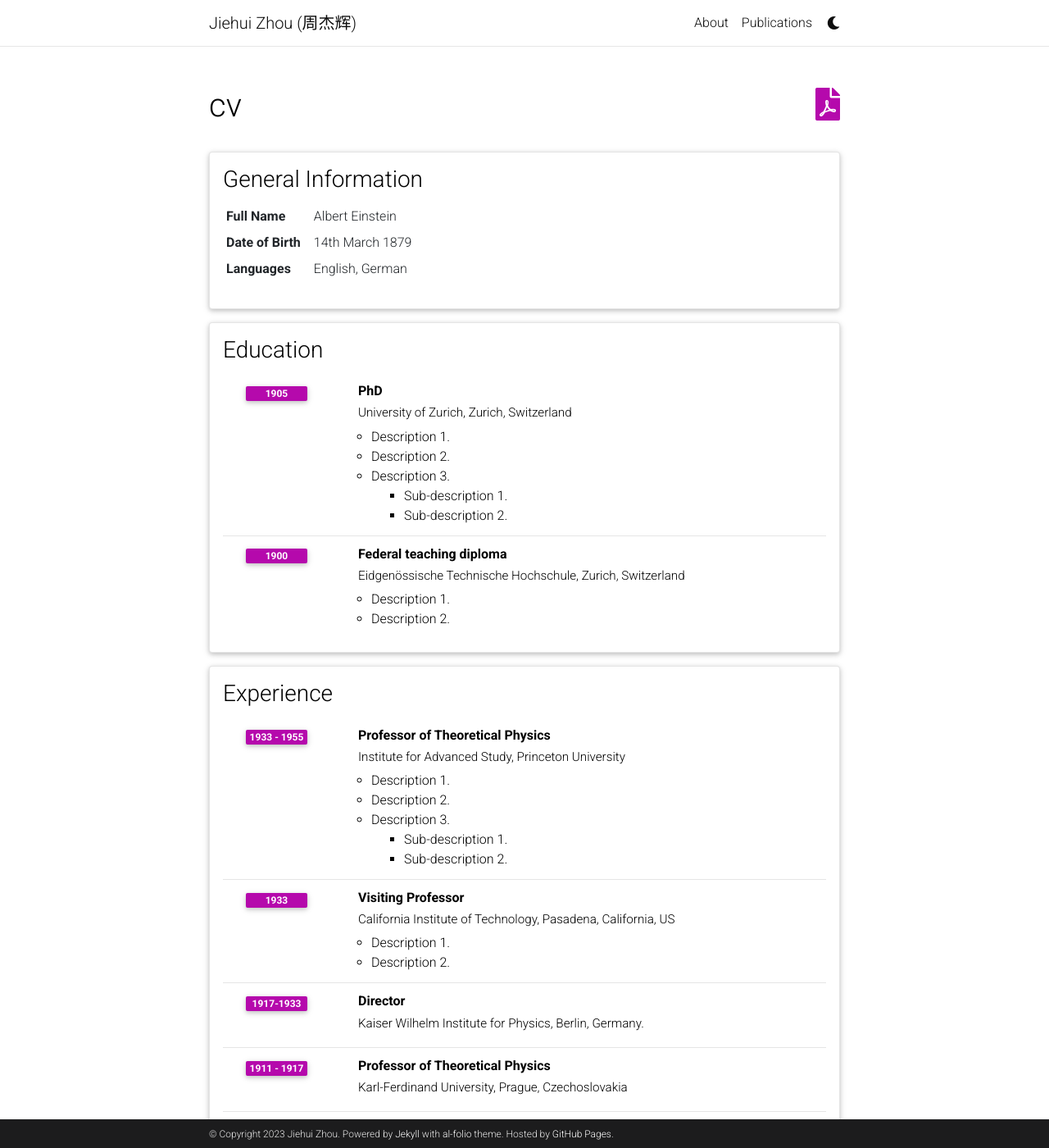
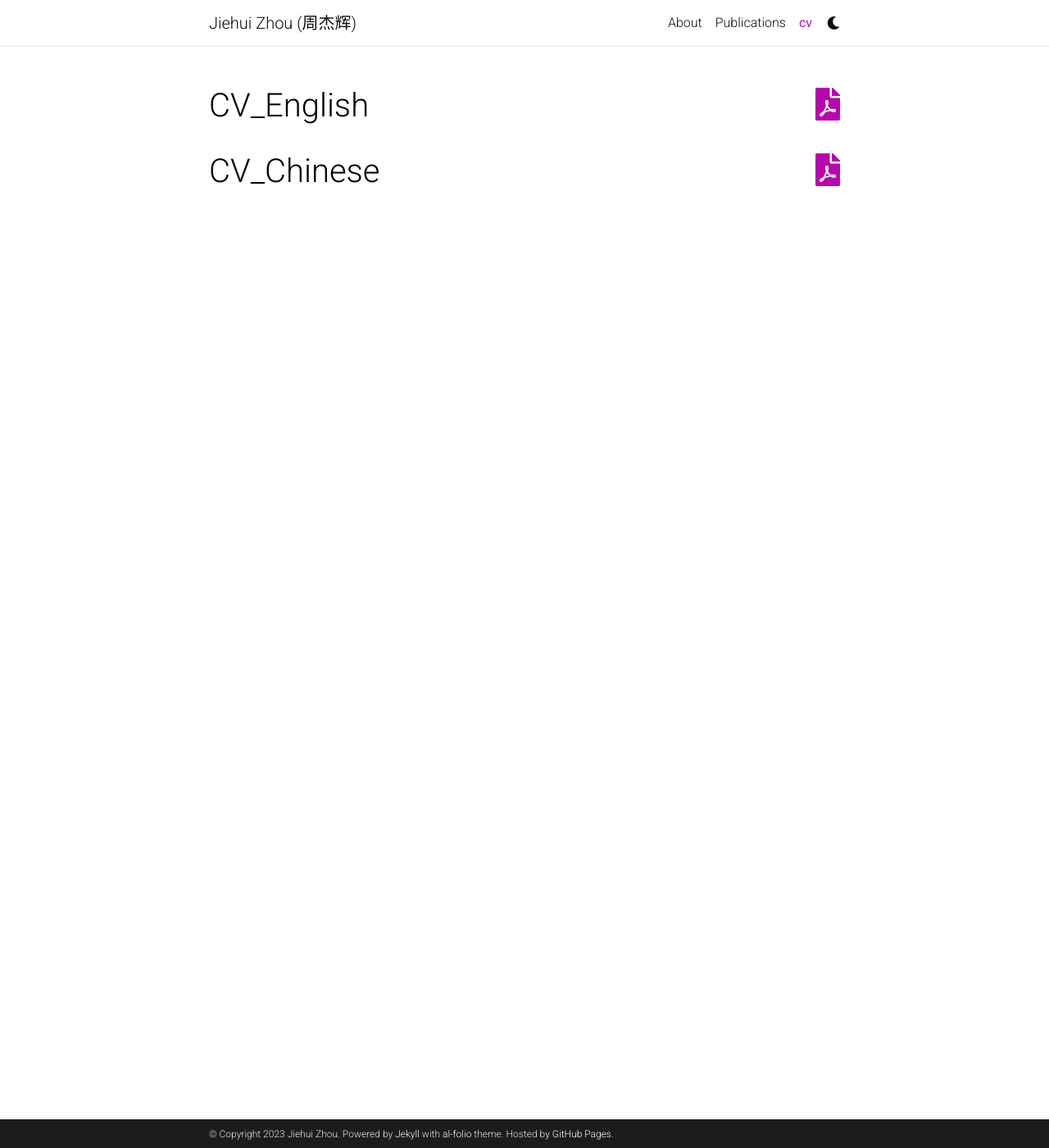
Before and after one commit to algzjh/algzjh.github.io, a Jekyll site: the page built from _pages/cv.md, in a window 1280 px wide and 1400 px high. Shown: the whole window at 82% size. Built offline with Jekyll 4.4.1, drawn with Linux system fonts in a browser that asks for light colours; comment, search, counter and statistics services are not loaded; a style sheet for code colours, icons or effects is not loaded; some of the changed text lies outside the part shown.

```diff
--- a/_bibliography/papers.bib
+++ b/_bibliography/papers.bib
@@ -47,6 +47,5 @@
   keywords    = {可视分析, 医疗保险, 欺诈检测},
   preview     = {MedicareVis.png},
   pdf         = {MedicareVis.pdf},
-  doi         = {10.3724/SP.J.1089.2021.18981},
   url         = {https://www.jcad.cn/article/doi/10.3724/SP.J.1089.2021.18981}
 }
--- a/_data/cv.yml
+++ /dev/null
@@ -1,97 +0,0 @@
-- title: General Information
-  type: map
-  contents:
-    - name: Full Name
-      value: Albert Einstein
-    - name: Date of Birth
-      value: 14th March 1879
-    - name: Languages
-      value: English, German
-
-- title: Education
-  type: time_table
-  contents:
-    - title: PhD
-      institution: University of Zurich, Zurich, Switzerland
-      year: 1905
-      description:
-        - Description 1.
-        - Description 2.
-        - title: Description 3.
-          contents:
-            - Sub-description 1.
-            - Sub-description 2.
-    - title: Federal teaching diploma
-      institution: Eidgenössische Technische Hochschule, Zurich, Switzerland
-      year: 1900
-      description:
-        - Description 1.
-        - Description 2.
-
-- title: Experience
-  type: time_table
-  contents:
-    - title: Professor of Theoretical Physics
-      institution: Institute for Advanced Study, Princeton University
-      year: 1933 - 1955
-      description:
-        - Description 1.
-        - Description 2.
-        - title: Description 3.
-          contents:
-            - Sub-description 1.
-            - Sub-description 2.
-    - title: Visiting Professor
-      institution: California Institute of Technology, Pasadena, California, US
-      year: 1933
-      description:
-        - Description 1.
-        - Description 2.
-
-    - title: Director
-      institution: Kaiser Wilhelm Institute for Physics, Berlin, Germany.
-      year: 1917-1933
-
-    - title: Professor of Theoretical Physics
-      institution: Karl-Ferdinand University, Prague, Czechoslovakia
-      year: 1911 - 1917
-      description:
-
-    - title: Associate Professor of Theoretical Physics
-      institution: University of Zurich, Zurich, Switzerland
-      year: 1909 - 1911
-
-- title: Open Source Projects
-  type: time_table
-  contents:
-    - title: <a href="https://github.com/alshedivat/al-folio">al-folio</a>
-      year: 2015-now
-      description: A beautiful, simple, clean, and responsive Jekyll theme for academics.
-
-- title: Honors and Awards
-  type: time_table
-  contents:
-    - year: 1921
-      items:
-        - Nobel Prize in Physics
-        - Matteucci Medal
-    - year: 2029
-      items:
-        - Max Planck Medal
-
-- title: Academic Interests
-  type: nested_list
-  contents:
-    - title: Topic 1.
-      items:
-        - Description 1.
-        - Description 2.
-    - title: Topic 2.
-      items:
-        - Description 1.
-        - Description 2.
-
-- title: Other Interests
-  type: list
-  contents:
-    - <u>Hobbies:</u> Hobby 1, Hobby 2, etc.
--- a/_layouts/bib.html
+++ b/_layouts/bib.html
@@ -2,7 +2,7 @@
 ---
 <!-- _layouts/bib.html -->
       <div class="row">
-        <div class="col-sm-2 {% if entry.preview %}preview{% else %}abbr{% endif %}">
+        <div class="col-sm-4 {% if entry.preview %}preview{% else %}abbr{% endif %}">
         {%- if entry.preview -%}
           {% if entry.preview contains '://' -%}
           <img class="preview z-depth-1 rounded" src="{{ entry.preview }}">
@@ -27,7 +27,7 @@
         </div>
 
         <!-- Entry bib key -->
-        <div id="{{entry.key}}" class="col-sm-8">
+        <div id="{{entry.key}}" class="col-sm-6">
         <!-- Title -->
         <div class="title">{{entry.title}}</div>
         <!-- Author -->
--- a/_layouts/cv.html
+++ b/_layouts/cv.html
@@ -5,9 +5,17 @@ layout: default
         <div class="post">
 
           <header class="post-header">
-            <h1 class="post-title">{{ page.title }} {% if page.cv_pdf %}<a href="{{ page.cv_pdf | prepend: 'assets/pdf/' | relative_url}}" target="_blank" rel="noopener noreferrer" class="float-right"><i class="fas fa-file-pdf"></i></a>{% endif %}</h1>
+            <!-- <h1 class="post-title">{{ page.title }} {% if page.cv_pdf %}<a href="{{ page.cv_pdf | prepend: 'assets/pdf/' | relative_url}}" target="_blank" rel="noopener noreferrer" class="float-right"><i class="fas fa-file-pdf"></i></a>{% endif %}</h1>
+            <p class="post-description">{{ page.description }}</p> -->
+
+            <h1 class="post-title">CV_English {% if page.cv_pdf %}<a href="{{ page.cv_pdf | prepend: 'assets/pdf/' | relative_url}}" target="_blank" rel="noopener noreferrer" class="float-right"><i class="fas fa-file-pdf"></i></a>{% endif %}</h1>
             <p class="post-description">{{ page.description }}</p>
+
+            <h1 class="post-title">CV_Chinese {% if page.cv_pdf_2 %}<a href="{{ page.cv_pdf_2 | prepend: 'assets/pdf/' | relative_url}}" target="_blank" rel="noopener noreferrer" class="float-right"><i class="fas fa-file-pdf"></i></a>{% endif %}</h1>
+            <p class="post-description">{{ page.description }}</p>
+
           </header>
+
 
           <article>
             <div class="cv">
--- a/_pages/cv.md
+++ b/_pages/cv.md
@@ -2,7 +2,8 @@
 layout: cv
 permalink: /cv/
 title: cv
-nav: false
+nav: true
 nav_order: 4
-cv_pdf: example_pdf.pdf
+cv_pdf: CV_English_Zhou_Jiehui.pdf
+cv_pdf_2: CV_Chinese_Zhou_Jiehui.pdf
 ---
--- a/_sass/_base.scss
+++ b/_sass/_base.scss
@@ -580,8 +580,8 @@ footer.sticky-bottom {
 
       .preview {
         width: 100%;
-        min-width: 80px;
-        max-width: 200px;
+        min-width: 100px;
+        max-width: 300px;
       }
 
       .abbr {
```
Also changed, not shown: _pages/about.md (+4 -2 lines), assets/img/publication_preview/DPVisCreator.png, 2 other files.
